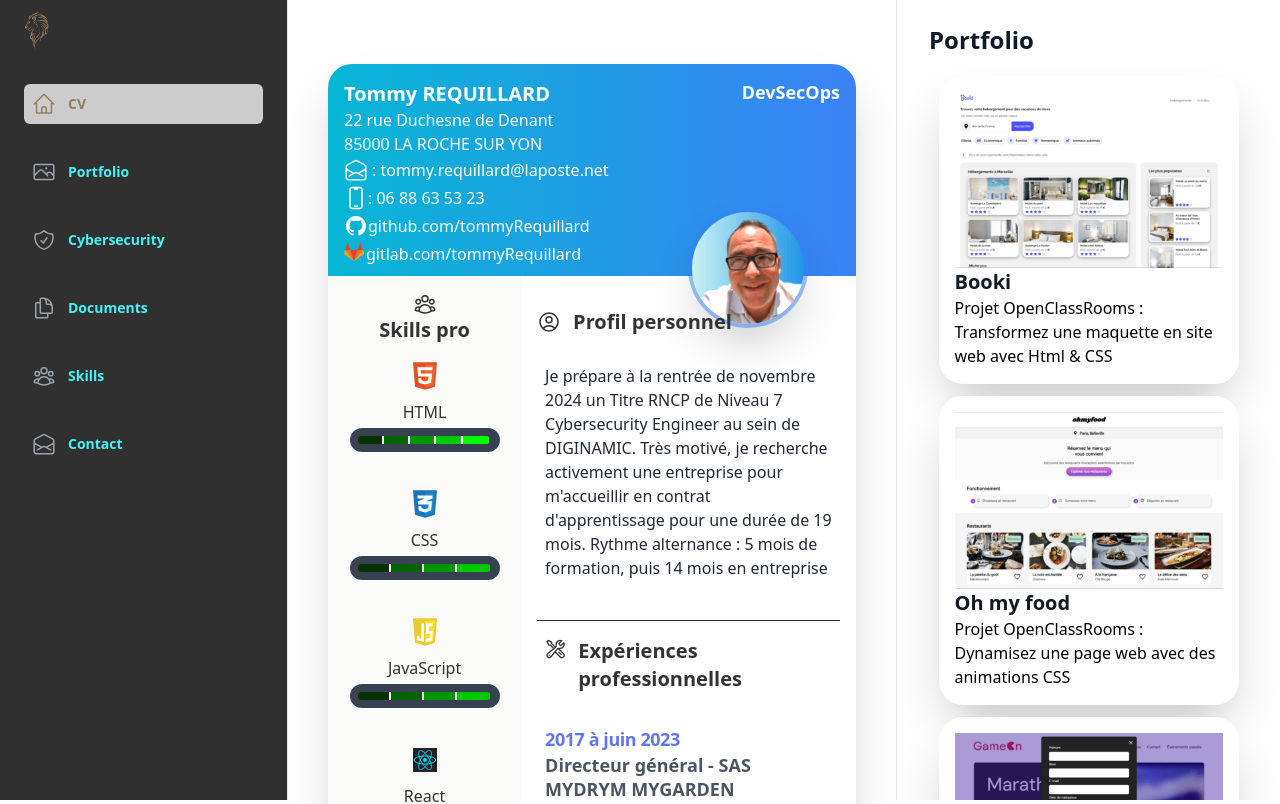
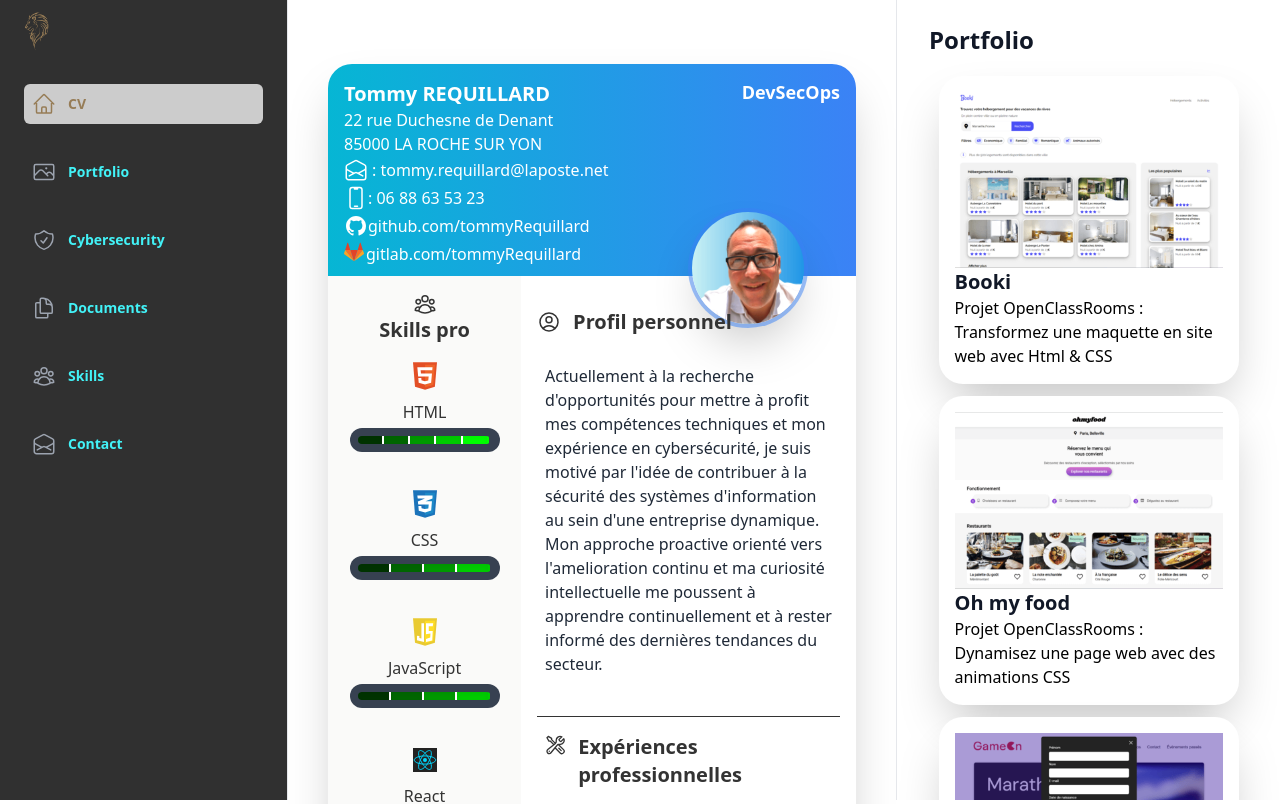
Before and after one commit to tommyRequillard/reactWebDevCV, a React (Vite) app: page / in a window 1280 px wide. Shown: the top 804 px of the page. Built offline with nearby package versions, Linux system fonts and the light colour scheme.

Commit message:
Update resume & fixed TS react and node issues

```diff
--- a/src/components/contact/ContactForm.tsx
+++ b/src/components/contact/ContactForm.tsx
@@ -1,22 +1,28 @@
-import { useRef, useState } from 'react';
+import React, { useRef, useState } from 'react';
 import emailjs from '@emailjs/browser';
 
 const ContactForm = () => {
-    const form = useRef();
+    const form = useRef<HTMLFormElement | null>(null); // Spécifiez le type ici
     const [successMessage, setSuccessMessage] = useState('');
 
-    const sendEmail = (e: { preventDefault: () => void; }) => {
+    const sendEmail = async (e: React.FormEvent<HTMLFormElement>) => {
         e.preventDefault();
 
-        emailjs.sendForm('service_m2c11gk', 'template_cmrjzzh', form.current, 'PoaTzQR3kscnRdBMv')
-            .then((result) => {
+        if (form.current) { // Vérifiez que form.current n'est pas null
+            try {
+                const result = await emailjs.sendForm('service_m2c11gk', 'template_cmrjzzh', form.current, 'PoaTzQR3kscnRdBMv');
                 console.log('SUCCESS!', result.text);
                 setSuccessMessage('Message envoyé avec succès!'); // Afficher le message de succès
-                form.current.reset();
-            }, (error) => {
-                console.log('FAILED...', error.text);
+                form.current.reset(); // Ici, form.current est un HTMLFormElement
+            } catch (error) {
+                if (error instanceof Error) {
+                    console.log('FAILED...', error.message);
                     setSuccessMessage('Échec de l\'envoi du message.');
-            });
+                }
+            }
+        } else {
+            console.error("Le formulaire n'est pas disponible.");
+        }
     };
 
     return (
--- a/src/components/cv/main/PersonnalProfile.tsx
+++ b/src/components/cv/main/PersonnalProfile.tsx
@@ -21,11 +21,11 @@ const PersonnalProfile = () => {
         </h2>
       </div>
       <p className="mx-2 mt-1 sm:py-6 text-gray-800">
-        Je prépare à la rentrée de novembre 2024 un Titre RNCP de Niveau 7
-        Cybersecurity Engineer au sein de DIGINAMIC. Très motivé, je recherche
-        activement une entreprise pour m'accueillir en contrat d'apprentissage
-        pour une durée de 19 mois. Rythme alternance : 5 mois de formation, puis
-        14 mois en entreprise
+        Actuellement à la recherche d'opportunités pour mettre à profit mes compétences
+        techniques et mon expérience en cybersécurité, je suis motivé par l'idée de contribuer
+        à la sécurité des systèmes d'information au sein d'une entreprise dynamique.
+        Mon approche proactive orienté vers l'amelioration continu et ma curiosité intellectuelle
+        me poussent à apprendre continuellement et à rester informé des dernières tendances du secteur.
       </p>
     </div>
   );
```
Also changed, not shown: package.json (+21 -21 lines), src/pages/Contact.tsx (+3 -5 lines), 1 other file (tests, documents, lock files or other folders). Lines whose indentation alone changed are shown as unchanged.
